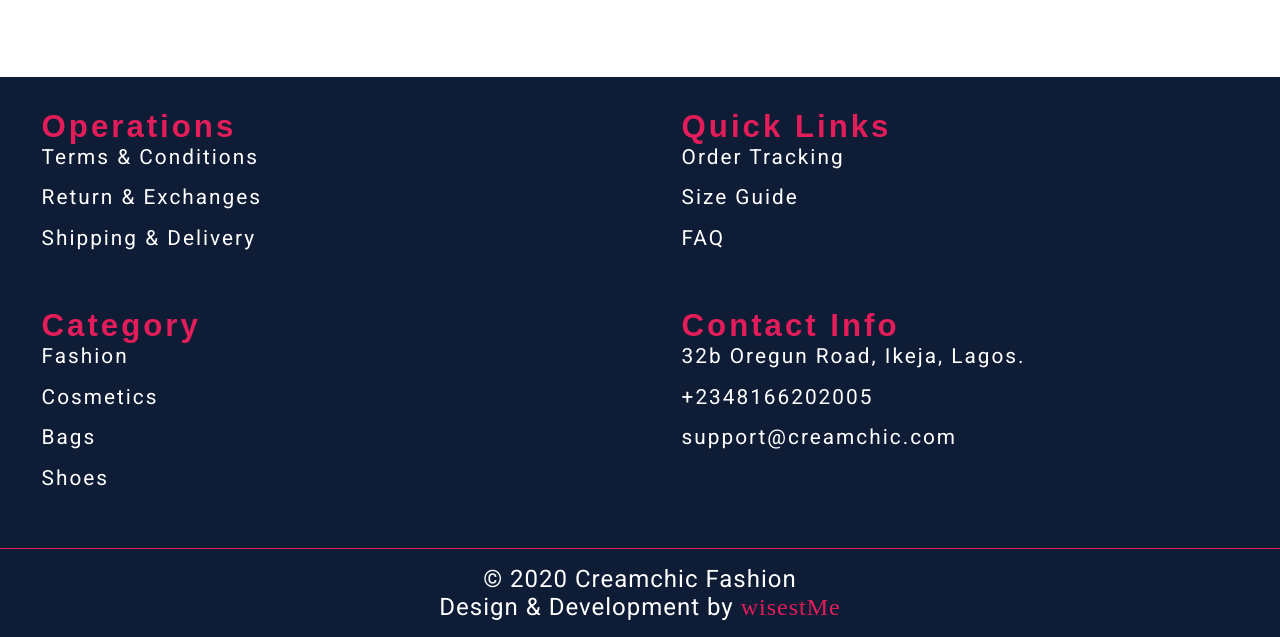
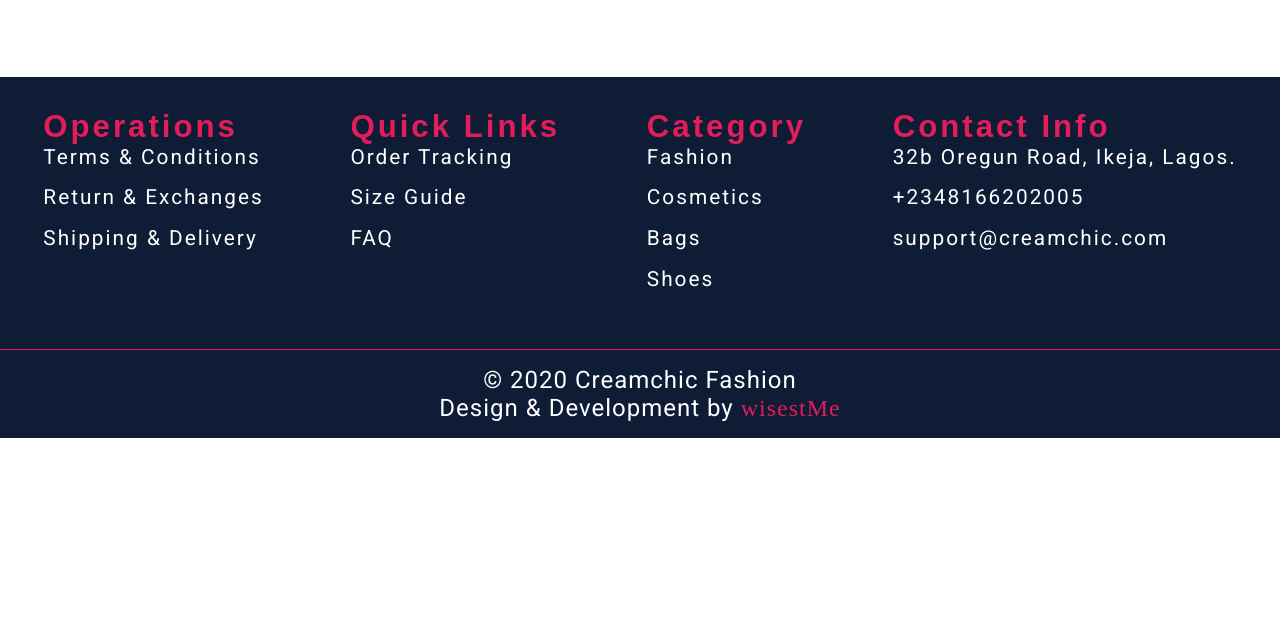
Before and after one commit to wisestme/Ccreamchic_Fashion, a plain HTML site: page index.html in a window 1280 px wide. Shown: the part 1401-2038 px from the top of the page. After the commit the page ends 1839 px from the top, so only its background shows below. Drawn offline with nearby package versions, Linux system fonts and the light colour scheme; a web font is replaced by a local one.

Commit message:
change footer menu display type

```diff
--- a/css/master.css
+++ b/css/master.css
@@ -430,3 +430,11 @@
 	padding-left: 2em;
 }
 }
+
+@media screen and (min-width: 900px) {
+	.footer_menu > div {
+		display: flex;
+		flex-direction: row;
+		flex-wrap: wrap;
+	}
+}
```
